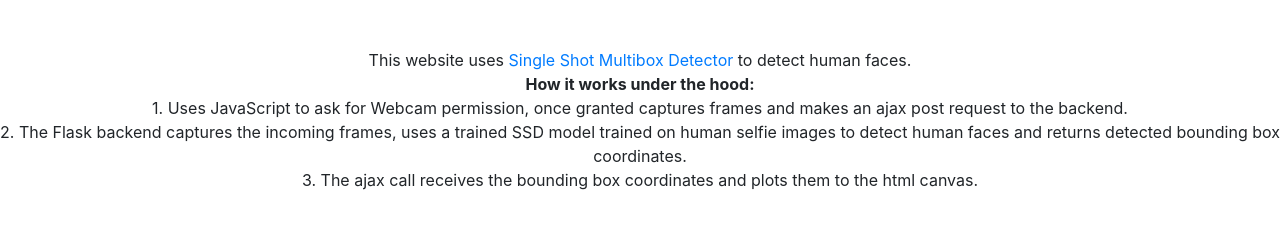
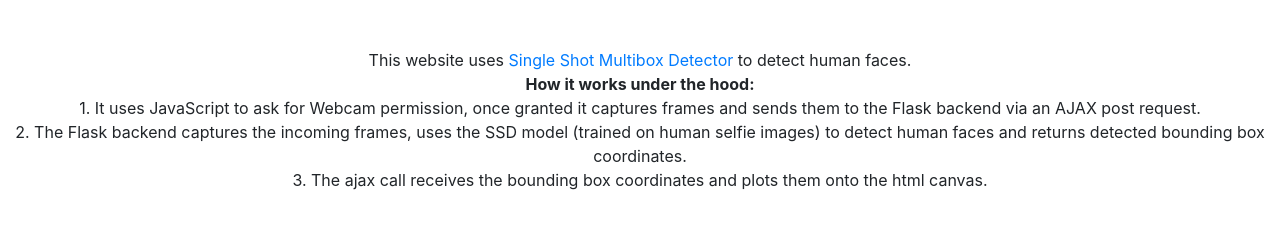
Before and after one commit to pyaf/SSD-face-detector, a Flask app: page / in a window 1280 px wide. Shown: the part 456-696 px from the top of the page. Run offline with Flask 2, Linux system fonts and the light colour scheme; some libraries are stand-ins or nearby versions.

Commit message:
Updated README

```diff
--- a/templates/index.html
+++ b/templates/index.html
@@ -26,9 +26,10 @@ canvas {
     This website uses <a href="https://arxiv.org/abs/1512.02325">Single Shot Multibox Detector</a> to detect human faces.
     <br>
     <b>How it works under the hood:</b> <br>
-    1. Uses JavaScript to ask for Webcam permission, once granted captures frames and makes an ajax post request to the backend. <br>
-    2. The Flask backend captures the incoming frames, uses a trained SSD model trained on human selfie images to detect human faces and returns detected bounding box coordinates. <br>
-    3. The ajax call receives the bounding box coordinates and plots them to the html canvas. <br>
+
+    1. It uses JavaScript to ask for Webcam permission, once granted it captures frames and sends them to the Flask backend via an AJAX post request. <br>
+    2. The Flask backend captures the incoming frames, uses the SSD model (trained on human selfie images) to detect human faces and returns detected bounding box coordinates. <br>
+    3. The ajax call receives the bounding box coordinates and plots them onto the html canvas. <br>
     <p>
 
     </center>
```
Also changed, not shown: README.md.
